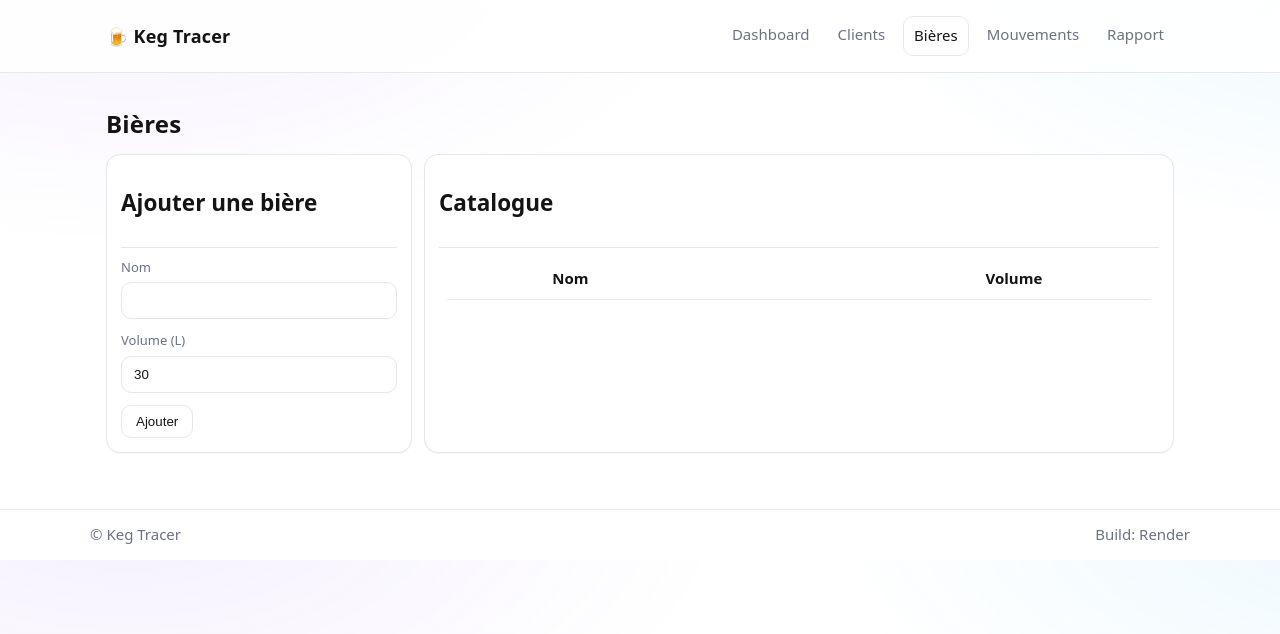
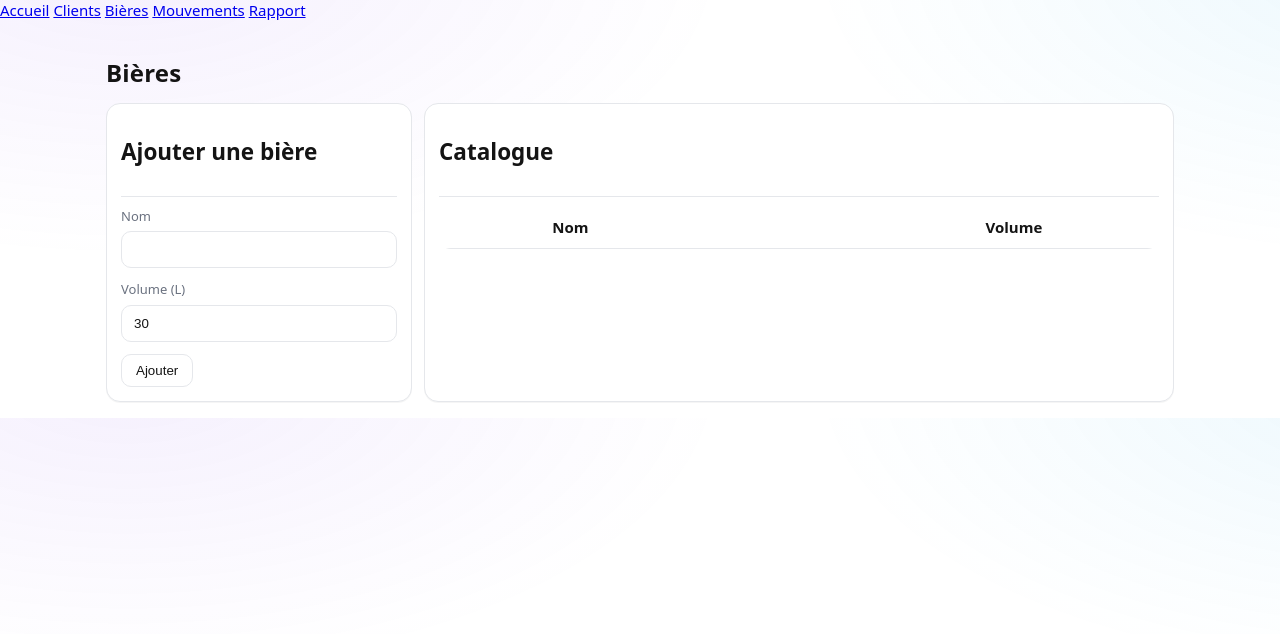
Before and after one commit to lecentrallanderneau-oss/keg-tracer, a Flask app: page /beers in a window 1280 px wide. Shown: the top 634 px of the page. Run offline with Flask 3, Linux system fonts and the light colour scheme; lists and menus that the app fills with data are empty; some libraries are stand-ins or nearby versions.

Commit message:
Update base.html

```diff
--- a/templates/base.html
+++ b/templates/base.html
@@ -1,48 +1,36 @@
 <!doctype html>
-<html lang="fr" data-theme="auto">
+<html lang="fr">
 <head>
   <meta charset="utf-8" />
-  <meta name="viewport" content="width=device-width,initial-scale=1" />
-  <title>{% block title %}Suivi des Fûts{% endblock %}</title>
+  <title>Keg Tracer</title>
+  <meta name="viewport" content="width=device-width, initial-scale=1, viewport-fit=cover" />
   <link rel="manifest" href="{{ url_for('static', filename='manifest.json') }}">
   <link rel="stylesheet" href="{{ url_for('static', filename='style.css') }}">
-  <meta name="color-scheme" content="light dark">
+  <script defer src="{{ url_for('static', filename='pwa.js') }}?v=3"></script>
 </head>
 <body>
-  <header class="site-header">
-    <div class="container header-row">
-      <a class="brand" href="{{ url_for('index') }}">🍺 Keg Tracer</a>
-      <nav class="nav">
-        <a href="{{ url_for('index') }}" class="nav-link {% if request.path == '/' %}active{% endif %}">Dashboard</a>
-        <a href="{{ url_for('clients') }}" class="nav-link {% if request.path.startswith('/clients') %}active{% endif %}">Clients</a>
-        <a href="{{ url_for('beers') }}" class="nav-link {% if request.path.startswith('/beers') %}active{% endif %}">Bières</a>
-        <a href="{{ url_for('movements') }}" class="nav-link {% if request.path.startswith('/movements') %}active{% endif %}">Mouvements</a>
-        <a href="{{ url_for('report') }}" class="nav-link {% if request.path.startswith('/report') %}active{% endif %}">Rapport</a>
-      </nav>
-    </div>
+  <header class="app-header">
+    <nav class="tabs">
+      <a class="tab{% if request.path=='/' %} active{% endif %}" href="{{ url_for('index') }}">Accueil</a>
+      <a class="tab{% if request.path.startswith('/clients') %} active{% endif %}" href="{{ url_for('clients') }}">Clients</a>
+      <a class="tab{% if request.path.startswith('/beers') %} active{% endif %}" href="{{ url_for('beers') }}">Bières</a>
+      <a class="tab{% if request.path.startswith('/movements') %} active{% endif %}" href="{{ url_for('movements') }}">Mouvements</a>
+      <a class="tab{% if request.path.startswith('/report') %} active{% endif %}" href="{{ url_for('report') }}">Rapport</a>
+    </nav>
   </header>
 
-  {% with messages = get_flashed_messages() %}
-    {% if messages %}
-      <div class="container">
-        {% for m in messages %}
-          <div class="alert">{{ m }}</div>
-        {% endfor %}
-      </div>
-    {% endif %}
+  {% with messages = get_flashed_messages(with_categories=true) %}
+  {% if messages %}
+    <div class="flash-wrap">
+      {% for cat, msg in messages %}
+        <div class="flash {{ 'ok' if cat=='ok' else 'err' }}">{{ msg }}</div>
+      {% endfor %}
+    </div>
+  {% endif %}
   {% endwith %}
 
   <main class="container">
     {% block content %}{% endblock %}
   </main>
-
-  <footer class="site-footer">
-    <div class="container footer-row">
-      <div>© {{ 2025 if 0 else (now().year if false else '') }} Keg Tracer</div>
-      <div class="muted">Build: Render</div>
-    </div>
-  </footer>
-
-  <script defer src="{{ url_for('static', filename='pwa.js', v=3) }}"></script>
 </body>
 </html>
```
